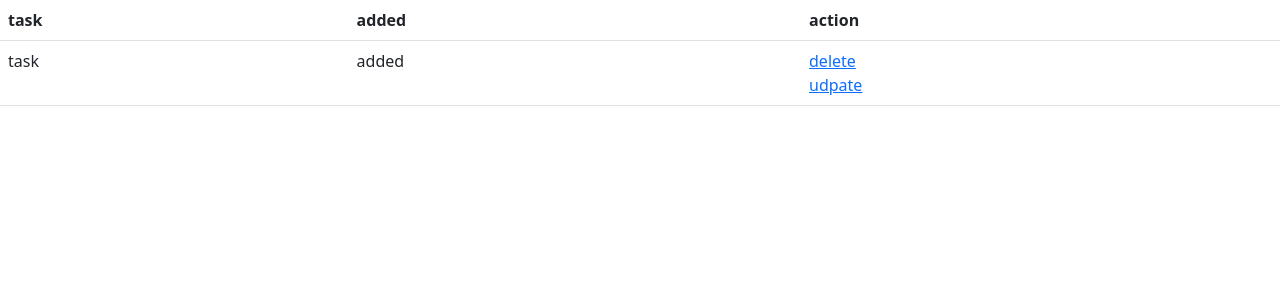
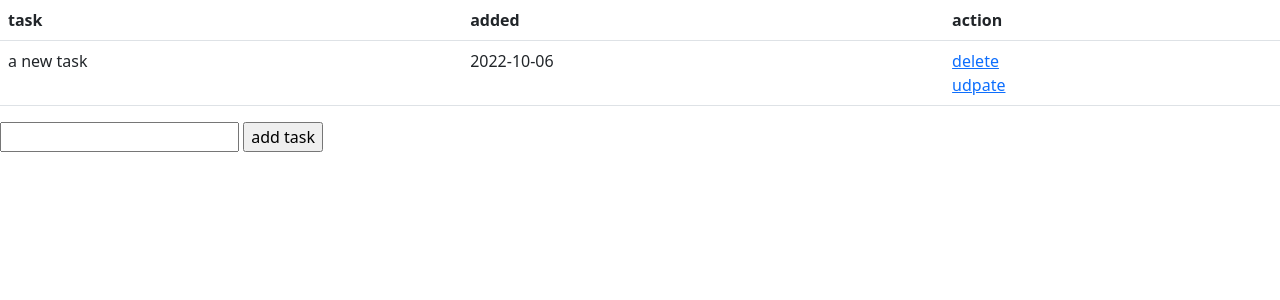
Before and after one commit to wissemsaadli/team-training-organisation, a Flask app: page / in a window 1280 px wide. Shown: the top 300 px of the page. Run offline with Flask 2, Linux system fonts and the light colour scheme; data comes from the database, SQL or seed files in the repository; both versions use the stored data as it was after the commit.

Commit message:
task manager finished

```diff
--- a/app.py
+++ b/app.py
@@ -1,6 +1,7 @@
 # importing flask and a template render
 
-from flask import Flask , render_template
+from crypt import methods
+from flask import Flask, redirect , render_template, request
 # importing data base
 from flask_sqlalchemy import SQLAlchemy
 from sqlalchemy import DateTime, func
@@ -23,8 +24,45 @@ class ToDo(db.Model):
         return '<Task %r>' %self.id
 
 
-@app.route('/')
+@app.route('/',methods=['POST','GET'])
 def index():
-    return render_template("index.html")
+    if(request.method=='POST'):
+        task_content=request.form['content']
+        new_task= ToDo(content=task_content)
+        try:
+            db.session.add(new_task)
+            db.session.commit()
+            return redirect('/')
+        except:
+            return 'there was an issue adding the task'
+    else:
+        tasks = ToDo.query.order_by(ToDo.time_created).all()
+        return render_template("index.html",tasks=tasks)
+
+# routing an function to delete a task
+@app.route('/delete/<int:id>')
+def delete(id):
+    task_to_delete=ToDo.query.get_or_404(id)
+    try:
+        db.session.delete(task_to_delete)
+        db.session.commit()
+        return redirect('/')
+    except:
+        return 'could not delete task'
+
+# routing and function to update a task
+
+@app.route('/update/<int:id>', methods=['GET','POST'])
+def update(id):
+    uptask=ToDo.query.get_or_404(id)
+    if request.method=='POST':
+        uptask.content=request.form['content']
+        try:
+            db.session.commit()
+            return redirect('/')
+        except:
+            return 'issue updating task'
+    else:
+        return render_template('/update.html',task=uptask)
 if __name__ == "__main__ ":
     app.run(debug= True)
--- a/static/css/main.css
+++ b/static/css/main.css
@@ -1,4 +1,4 @@
 body{
-    background-color:red;
+    background-color:aliceblue;
 
 }
--- a/templates/base.html
+++ b/templates/base.html
@@ -1,16 +1,20 @@
 <!DOCTYPE html>
 <html lang="en">
 <head>
+
     <meta charset="UTF-8">
     <meta http-equiv="X-UA-Compatible" content="IE=edge">
     <meta name="viewport" content="width=device-width, initial-scale=1.0">
-    <title>firdt templte</title>
+
     <link rel="stylesheet" href="{{url_for('static',filename='css/main.css')}}">
-
+    <link rel="stylesheet" href="https://cdn.jsdelivr.net/npm/bootstrap@5.2.0/dist/css/bootstrap.min.css">
     {%block head%} {%endblock%}
 </head>
 <body>
+
+
     {%block body%} {%endblock%}
 
 </body>
+<script src="https://cdn.jsdelivr.net/npm/bootstrap@5.2.0/dist/js/bootstrap.min.js"></script>
 </html>
--- a/templates/index.html
+++ b/templates/index.html
@@ -1,25 +1,37 @@
 {% extends 'base.html' %}
 {%block head%}
-<link rel="stylesheet" href="https://cdn.jsdelivr.net/npm/bootstrap@5.2.0/dist/css/bootstrap.min.css">
+
 
 {%endblock%}
 {%block body%}
 <div class="content">
+    {% if tasks|length < 1%}
+    <h1>
+        no tasks to show
+    </h1>
+    {%else%}
     <table class="table">
         <tr>
             <th>task </th>
             <th>added</th>
             <th>action</th>
         </tr>
+        {% for task in tasks%}
         <tr>
-            <td>task </td>
-            <td>added</td>
+            <td>{{task.content }}</td>
+            <td>{{task.time_created.date()}}</td>
             <td>
-                <a href="">delete</a> <br>
-                <a href="">udpate</a>
+                <a href="/delete/{{task.id}}">delete</a> <br>
+                <a href="/update/{{task.id}}">udpate</a>
             </td>
         </tr>
+        {%endfor%}
     </table>
+    {%endif%}
+    <form action="/" method="POST">
+        <input type="text" id="content" name="content">
+        <input type="submit" value="add task">
+    </form>
 </div>
-<script src="https://cdn.jsdelivr.net/npm/bootstrap@5.2.0/dist/js/bootstrap.min.js"></script>
+
 {%endblock%}
```
Also changed, not shown: templates/update.html (added, +23 -0 lines), instance/test.db.
